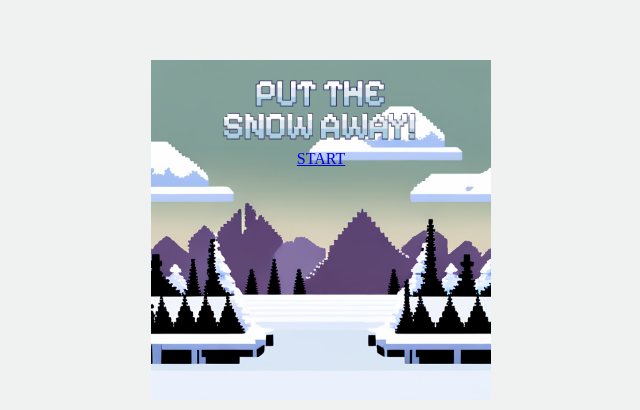
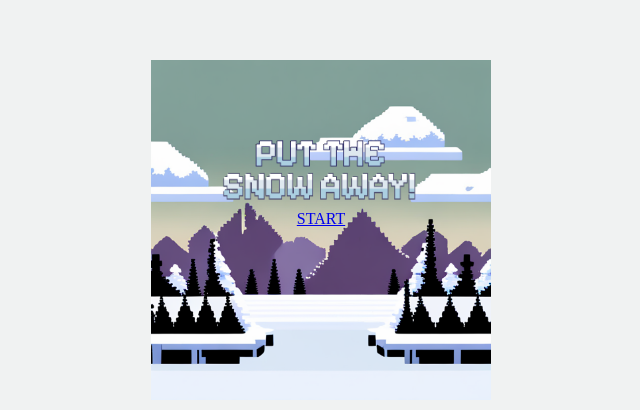
Before and after one commit to so1gging/wipe-falling-snow, a React (Vite) app: page / in a window 1280 px wide. Shown: the part 170-580 px from the top of the page, without its empty margins (319-959 px from the left). Built offline with nearby package versions, Linux system fonts and the light colour scheme.

Commit message:
#14 padding값 수정

```diff
--- a/src/presentaion/view/Home.tsx
+++ b/src/presentaion/view/Home.tsx
@@ -16,7 +16,7 @@ export default function Home() {
     >
       <div
         style={{
-          paddingTop: '20px',
+          paddingTop: '80px',
         }}
       >
         <div
```
